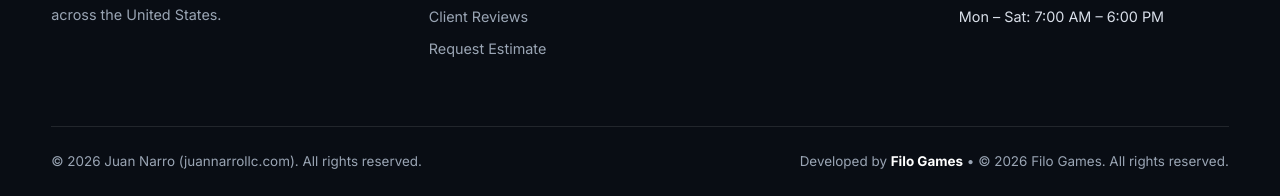
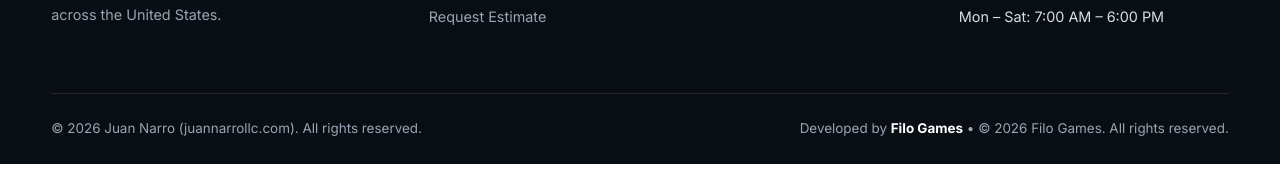
Before and after one commit to luisfmp9/JuanWeb, a plain HTML site: page index.html in a window 1280 px wide. Shown: the part 7362-7558 px from the top of the page. After the commit the page ends 7526 px from the top, so only its background shows below. Drawn offline with Linux system fonts and the light colour scheme.

Commit message:
Update index.html

```diff
--- a/index.html
+++ b/index.html
@@ -354,7 +354,6 @@
         <ul>
           <li><a href="#services">Services &amp; Rates</a></li>
           <li><a href="#standards">Quality Standards</a></li>
-          <li><a href="#reviews">Client Reviews</a></li>
           <li><a href="#estimate">Request Estimate</a></li>
         </ul>
       </nav>
```
